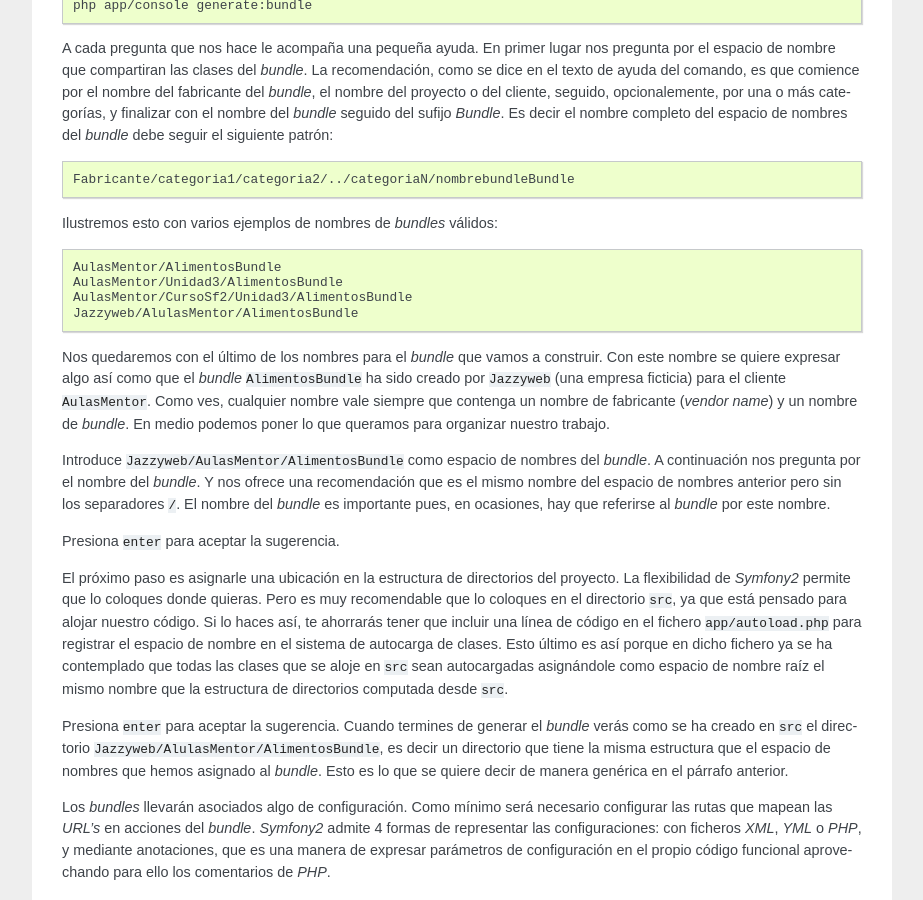
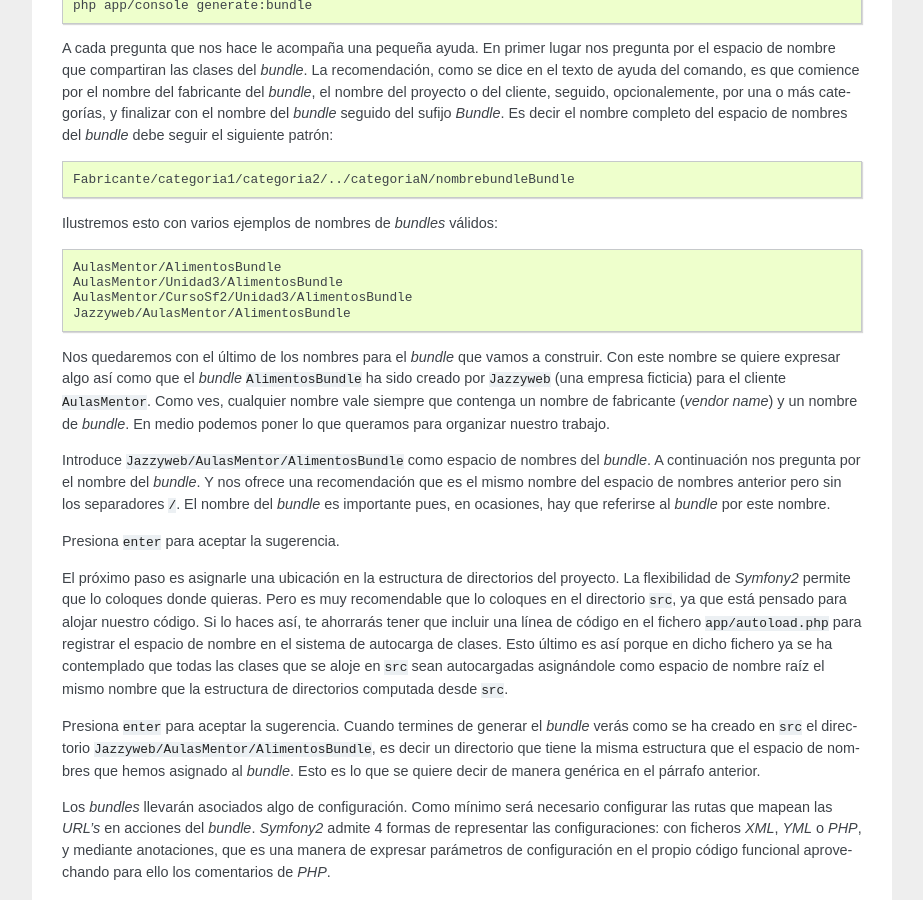
Before and after one commit to juanda/juandarodriguez.es, a Sphinx documentation site: the page built from source/tutorial_Symfony2.rst, in a window 1280 px wide and 900 px high, scrolled down 7063 px. Shown: the whole window, without its empty margins (198-1121 px from the left). Built offline with Sphinx 7.4.7, drawn with Linux system fonts in a browser that asks for light colours; some of the changed text lies outside the part shown.

Commit message:
copia seg

```diff
--- a/source/tutorial_Symfony2.rst
+++ b/source/tutorial_Symfony2.rst
@@ -480,7 +480,7 @@ Ilustremos esto con varios ejemplos de nombres de *bundles* válidos:
    AulasMentor/AlimentosBundle
    AulasMentor/Unidad3/AlimentosBundle
    AulasMentor/CursoSf2/Unidad3/AlimentosBundle
-   Jazzyweb/AlulasMentor/AlimentosBundle
+   Jazzyweb/AulasMentor/AlimentosBundle
 
 Nos quedaremos con el último de los nombres para el *bundle* que vamos a
 construir. Con este nombre se quiere expresar algo así como que el *bundle*
@@ -509,7 +509,7 @@ la estructura de directorios computada desde ``src``.
 
 Presiona ``enter`` para aceptar la sugerencia. Cuando termines de generar el
 *bundle* verás como se ha creado en ``src`` el directorio
-``Jazzyweb/AlulasMentor/AlimentosBundle``, es decir un directorio que tiene la
+``Jazzyweb/AulasMentor/AlimentosBundle``, es decir un directorio que tiene la
 misma estructura que el espacio de nombres que hemos asignado al *bundle*. Esto
 es lo que se quiere decir de manera genérica en el párrafo anterior.
 
```
Also changed, not shown: other parts of source/tutorial_Symfony2.rst (+4 -4 lines).
